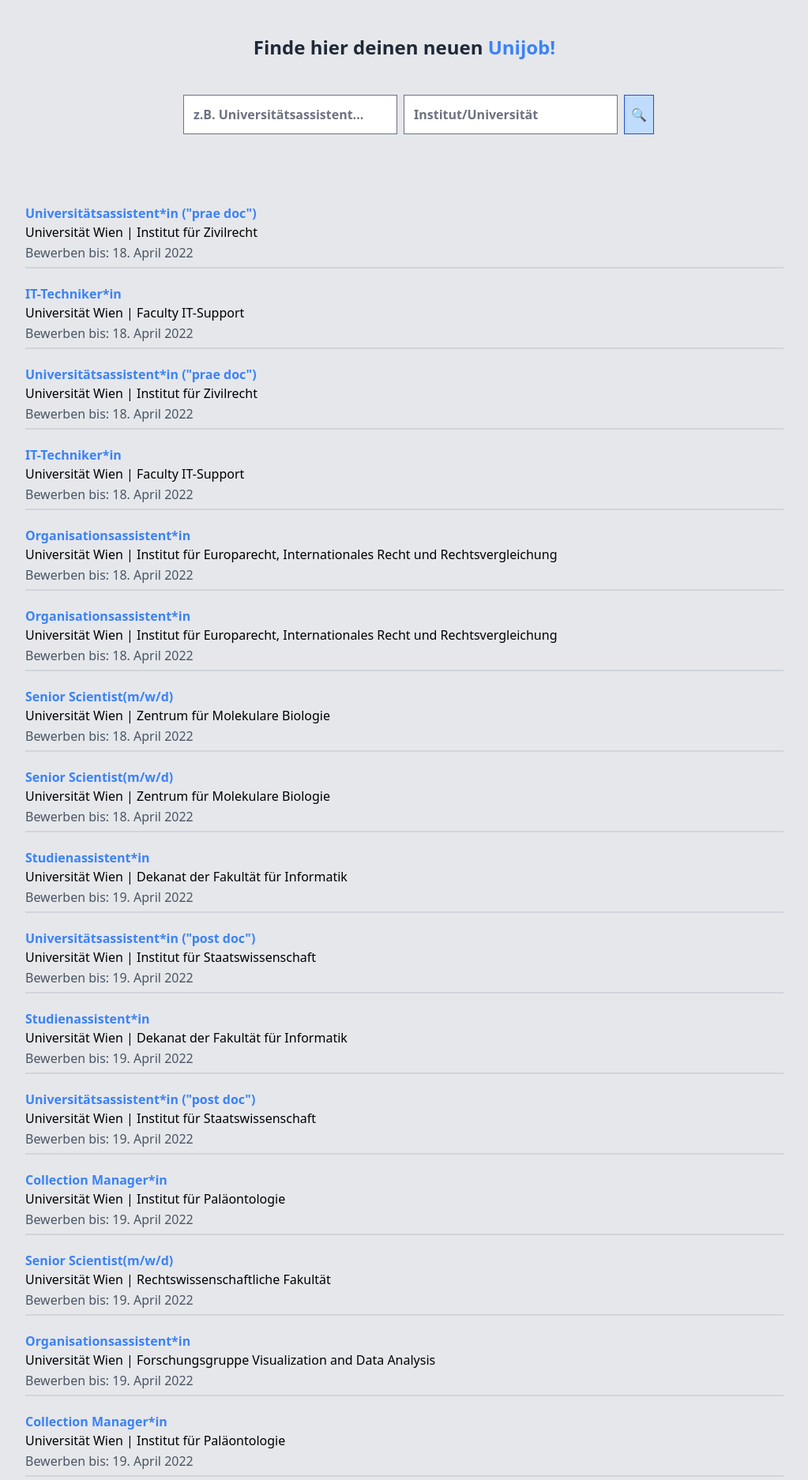
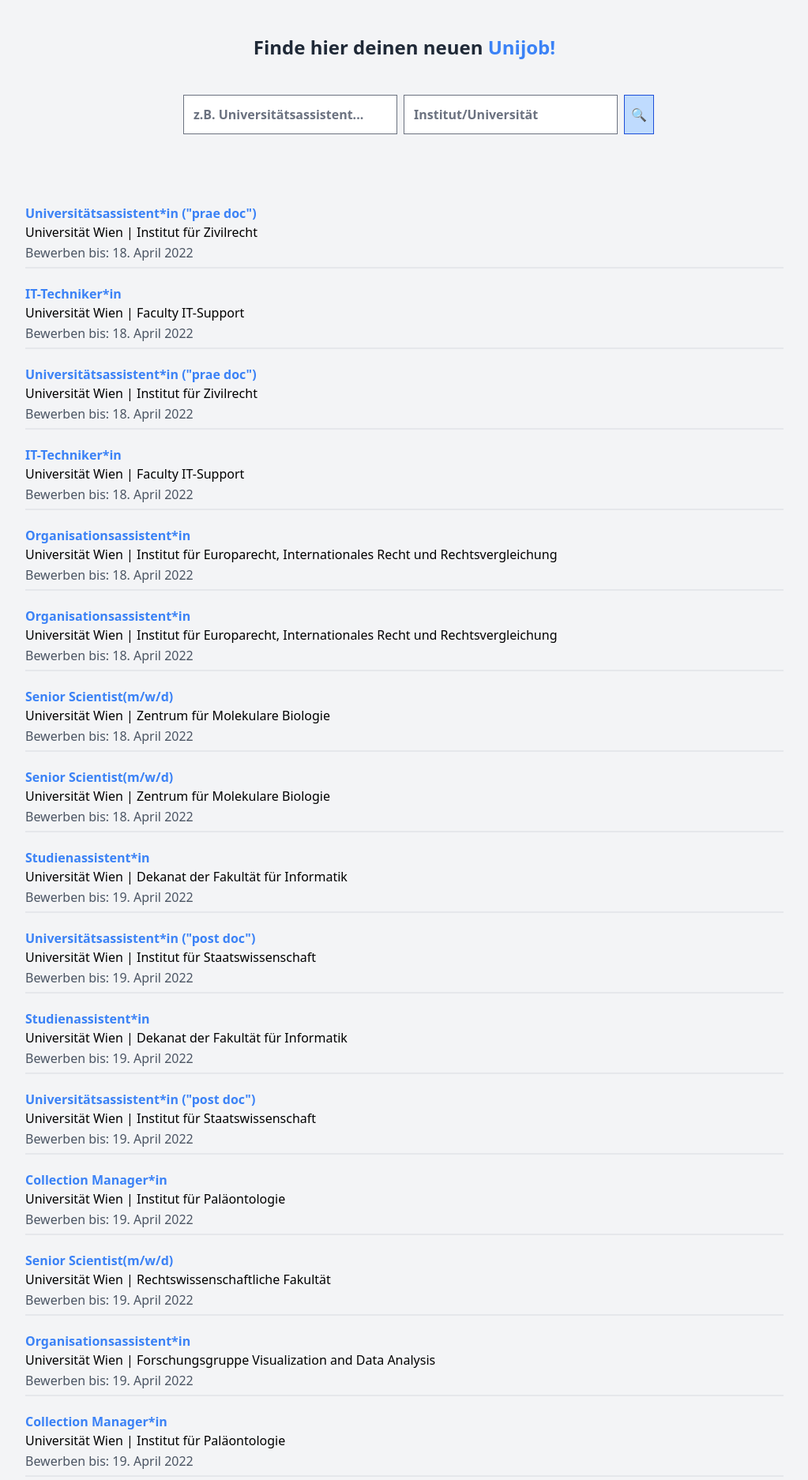
Before and after one commit to dejse/dj-unijobs2, a Django app: page /de/ in a window 1280 px wide. Shown: the part 52-1926 px from the top of the page at 79% size, without its empty margins (128-1151 px from the left). Run offline with Django 4.2, Linux system fonts and the light colour scheme; data comes from the database, SQL or seed files in the repository; parts of the project's set-up code (start-up, migrations or seed data) failed here and were passed over; some libraries are stand-ins or nearby versions.

Commit message:
small fixes

```diff
--- a/src/Backend/jobs/views.py
+++ b/src/Backend/jobs/views.py
@@ -15,7 +15,7 @@ def index(request):
   # request parameters
   language = get_language()
   page_number = request.GET.get("page", 1)
-  htmx = bool(request.headers.get("Hx-Request", False))
+  is_htmx = bool(request.headers.get("Hx-Request", False))
 
   # ORM
   jobs = Job.objects.filter(lang=language).order_by("deadline")
@@ -23,11 +23,10 @@ def index(request):
   page_obj = paginator.get_page(page_number)
 
   # response
-  if htmx:
+  if is_htmx:
     response = render(request, "components/fragments/hx_table.html", { "jobs": page_obj })
   else:
-    response = render(request, "index.html", { "jobs": page_obj, "search_input": "" })
-  response.set_cookie("django-language", language, max_age = 60*60*24*365, secure=True, httponly=True)
+    response = render(request, "index.html", { "jobs": page_obj })
   return response
 
 
@@ -35,6 +34,7 @@ def search(request):
   # request parameters
   language = get_language()
 
+  # form
   form = SearchForm(request.POST or None)
   if form.is_valid():
     job = form.cleaned_data["job"]
@@ -45,8 +45,6 @@ def search(request):
     else:
       # Filter Queryset
       qs = Job.objects.filter(lang=language).select_related("uni").order_by("deadline")
-      pprint(job)
-      pprint(uni)
       if len(job) > 0:
         qs = qs.filter(Q(title__icontains=job))
       if len(uni) > 0:
--- a/src/Backend/templates/_layout.html
+++ b/src/Backend/templates/_layout.html
@@ -14,21 +14,21 @@
     </style>
     <script src="https://unpkg.com/htmx.org@1.6.1"></script>
   </head>
-  <body class="min-h-screen bg-gray-200">
+  <body class="min-h-screen bg-gray-100">
 
     <!-- Navigation -->
-    <hr class="h-1 border border-blue-500  bg-blue-500" />
+    <hr class="h-1 border border-blue-500 bg-blue-500" />
     <nav class="flex flex-row bg-gray-900 text-white justify-between h-12 py-2 px-4">
       <h1 class="text-lg font-bold ani"><a href="{% url 'jobs:index' %}">UniJobs</a></h1>
       <ul class="flex space-x-4 font-bold">
-        {% get_current_language as LANGUAGE_CODE %}
-        {% if LANGUAGE_CODE == "en" %}
+      {% get_current_language as LANGUAGE_CODE %}
+      {% if LANGUAGE_CODE == "en" %}
         <li><a href="/de" aria-label="Deutsch">🇦🇹</a></li>
         <li><a href="/en" aria-label="English"><span class="border-b-4 border-blue-500">🇬🇧</span></a></li>
-        {% else %}
+      {% else %}
         <li><a href="/de"><span class="border-b-4 border-blue-500">🇦🇹</span></a></li>
         <li><a href="/en">🇬🇧</a></li>
-        {% endif %}
+      {% endif %}
       </ul>
     </nav>
 
--- a/src/Backend/templates/components/fragments/hx_table.html
+++ b/src/Backend/templates/components/fragments/hx_table.html
@@ -5,7 +5,7 @@
     <a rel="external" href="{{ j.href }}">{{ j.title }}</a></h1>
     <p class="prose-md">{{ j.uni.name_de }} | {{ j.institute }}</p>
     <p class="prose text-gray-600 font-light">{% translate "Bewerben bis:" %} {{ j.deadline }}</p>
-    <hr class="border border-gray-300 my-1">
+    <hr class="border border-gray-200 my-1">
   </div>
 {% endfor %}
 
--- a/src/Backend/templates/index.html
+++ b/src/Backend/templates/index.html
@@ -3,7 +3,7 @@
 
 {% block content %}
   <!-- Hero -->
-  <h3 class="mt-10 mb-4 text-gray-800 prose-2xl font-bold ani">{% translate "Finde hier deinen neuen " %}<span class="text-blue-500">{% translate "Unijob!" %}</span></h3>
+  <h3 class="mt-10 mb-4 text-gray-800 prose-2xl font-bold">{% translate "Finde hier deinen neuen " %}<span class="text-blue-500">{% translate "Unijob!" %}</span></h3>
   {% include "components/search_form.html" %}
   {% include "components/table.html" %}
 {% endblock %}
```
Also changed, not shown: src/Backend/static/css/tailwind.css.
